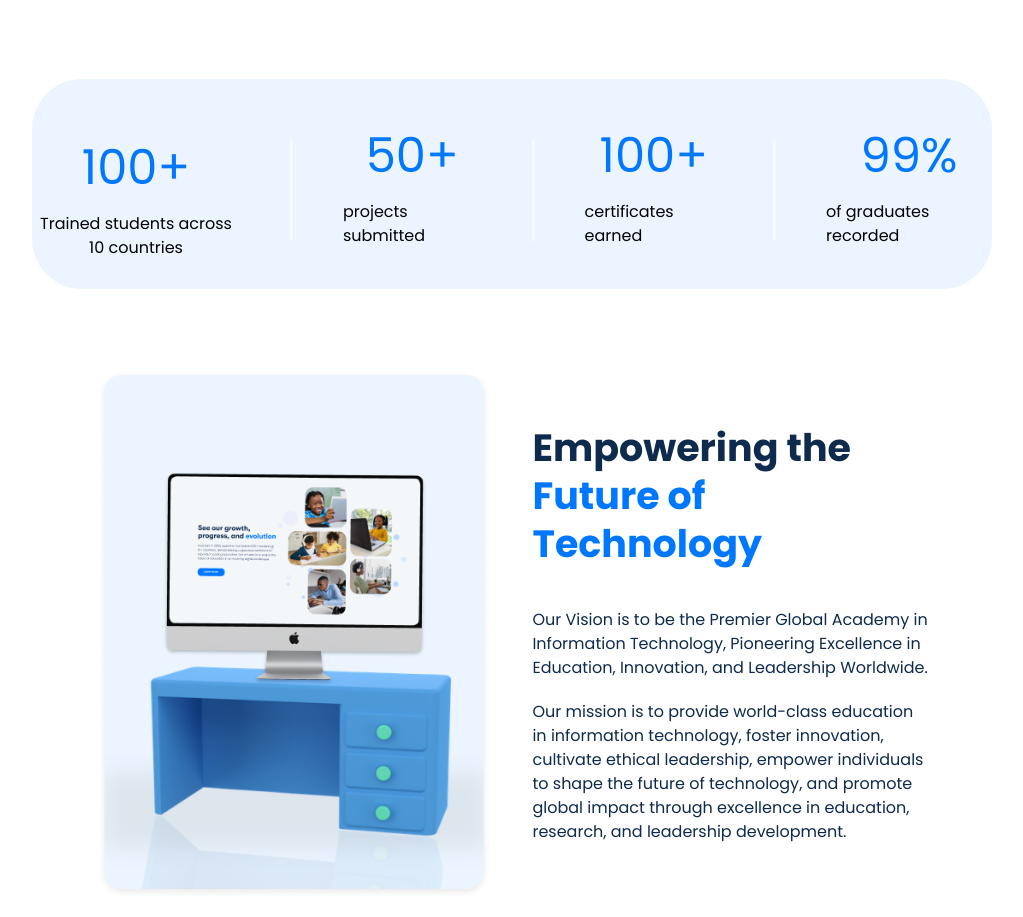
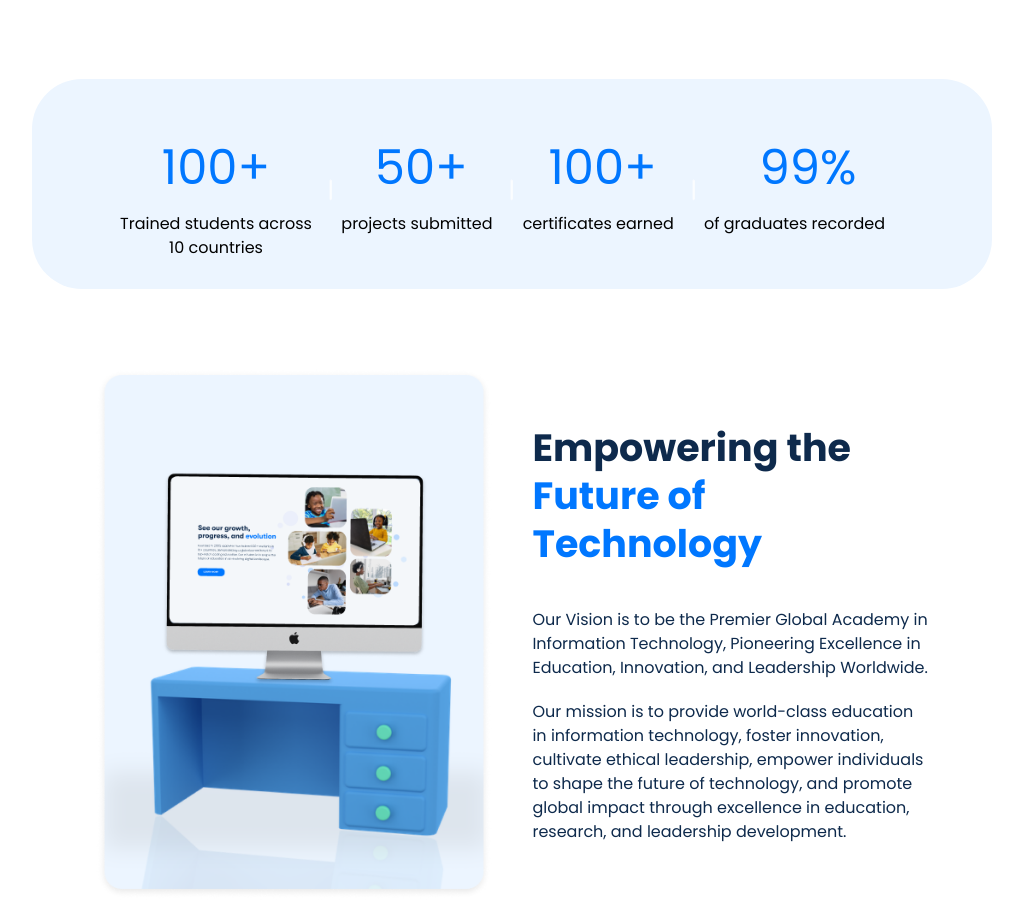
Before and after one commit to Adeleyeha-17/Leadwinn-Academy, a React (Vite) app: page /about in a window 1280 px wide. Shown: the part 1020-1937 px from the top of the page, without its empty margins (128-1151 px from the left). Built offline with nearby package versions, Linux system fonts and the light colour scheme.

Commit message:
updated IM

```diff
--- a/src/components/IgnitingMinds/IgnitingMind.tsx
+++ b/src/components/IgnitingMinds/IgnitingMind.tsx
@@ -15,32 +15,32 @@ export const IgnitingMind = () => {
 
 
       <div className="py-20">
-        <div className="bg-nav-blue sm:max-lg:h-[10rem] sm:max-lg:w-[40.625rem] lg:h-[10.3125rem] xl:h-[13.125rem] w-1/2 lg:w-full rounded-[3.125rem] font-poppin mx-auto max-sm:mt-16 py-3 flex justify-center items-center">
-          <div className="items-center justify-between sm:flex sm:mt-3">
+        <div className="bg-nav-blue sm:max-lg:h-[10rem] lg:h-[10.3125rem] xl:h-[13.125rem] w-1/2 sm:w-full rounded-[3.125rem] font-poppin mx-auto max-sm:mt-16 py-3 flex justify-center items-center">
+          <div className="items-center justify-evenly sm:flex sm:mt-3 w-full sm:px-20">
 
-            <div className="flex flex-col mb-10 sm:mb-0 items-center justify-center gap-5 xl:mt-6">
+            <div className="flex flex-col mb-10 sm:mb-0 items-center justify-cennter gap-5 xl:mt-6">
               <h1 className="text-head-blue text-5xl font-medium">100+</h1>
-              <h4 className="w-[13rem] text-center">Trained students across 10 countries</h4>
+              <h4 className="w-[13rem] text-center text-base">Trained students across 10 countries</h4>
             </div>
             <div className="w-16 lg:w-28 mb-8 sm:mb-0 border-white border transform rotate-90 mx-auto rounded-lg"></div>
 
             <div className="flex flex-col mb-10 sm:mb-0 items-center justify-center gap-5">
               <h1 className="text-head-blue text-5xl font-medium">50+</h1>
-              <h4>projects submitted</h4>
+              <h4 className="w-[10rem] text-base">projects submitted</h4>
             </div>
 
             <div className="w-16 lg:w-28 mb-8 sm:mb-0 border-white border transform rotate-90 mx-auto rounded-lg"></div>
 
             <div className="flex justify-center flex-col mb-8 sm:mb-0 items-center gap-5">
               <h1 className="text-head-blue text-5xl font-medium">100+</h1>
-              <h4>certificates earned</h4>
+              <h4 className="w-[10rem] text-base">certificates earned</h4>
             </div>
 
             <div className="w-16 lg:w-28 mb-8 sm:mb-0 border-white border transform rotate-90 mx-auto rounded-lg"></div>
 
             <div className="flex justify-center flex-col mb-8 sm:mb-0 items-center gap-5">
               <h1 className="text-head-blue text-5xl font-medium">99%</h1>
-              <h4>of graduates recorded</h4>
+              <h4 className="w-[13rem] text-base">of graduates recorded</h4>
             </div>
           </div>
 
```
